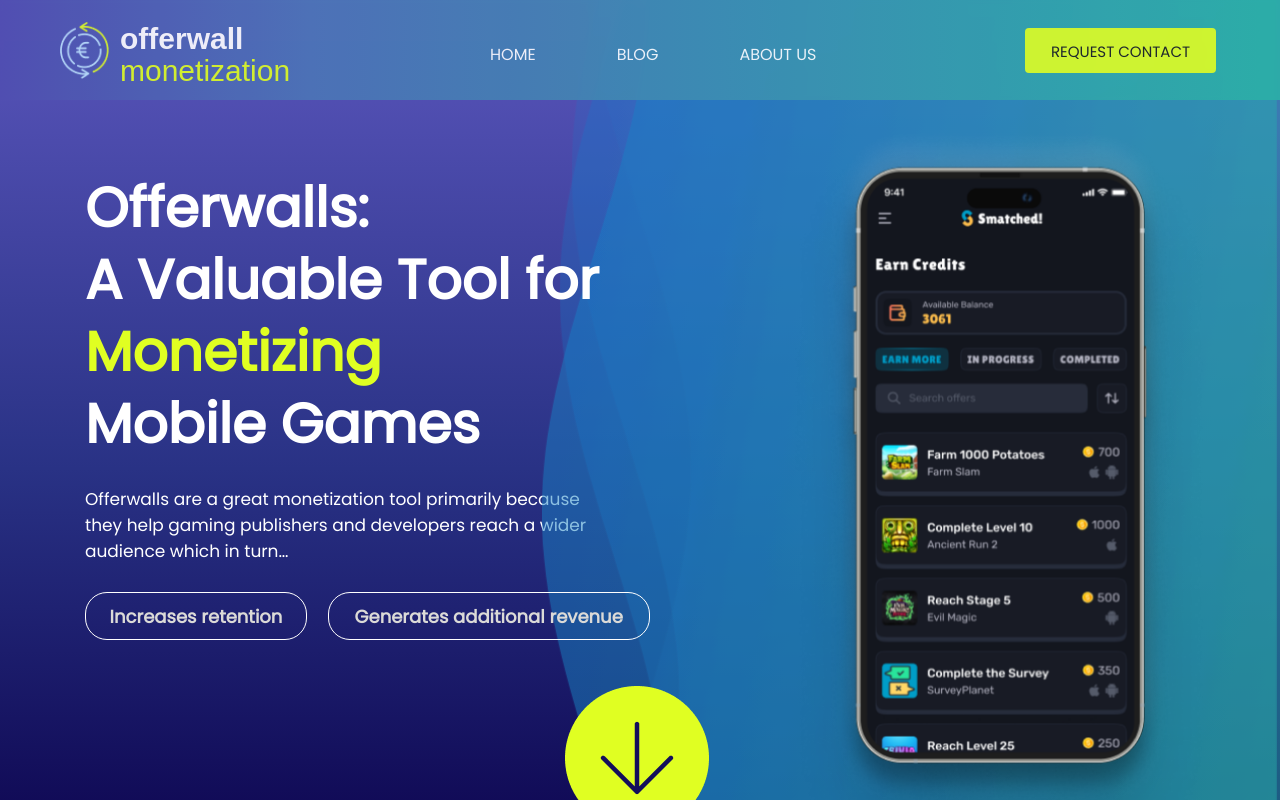
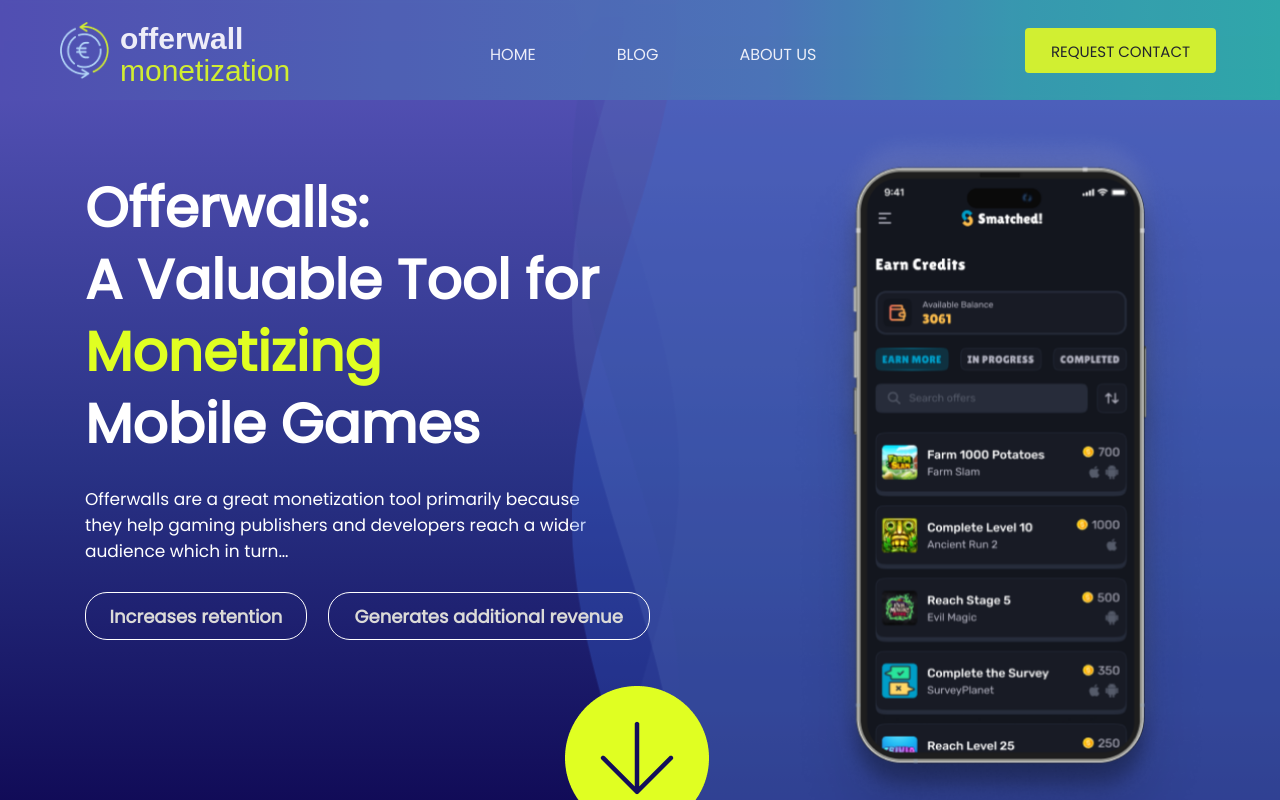
Before and after one commit to davijaca/offerwallmonetization, a React (Create React App) app: page / in a window 1280 px wide. Built offline with nearby package versions, Linux system fonts and the light colour scheme.

Commit message:
Sizes changed to 1530px, changed background, fixed repeating section

```diff
--- a/src/components/Header/Header.module.css
+++ b/src/components/Header/Header.module.css
@@ -2,9 +2,9 @@
     background: linear-gradient(
         90deg,
         rgba(81, 79, 177, 1) 0%,
-        rgba(76, 117, 183, 1) 24.304988980293274%,
-        rgba(53, 159, 173, 1) 77.56538987159729%,
-        rgba(44, 175, 168, 1) 98.4375%
+        rgba(76, 117, 183, 1) 60%,
+        rgba(53, 159, 173, 1) 80%,
+        rgba(44, 175, 168, 1) 100%
       );
       opacity: 0.8999999761581421;
       width: 100%;
@@ -183,9 +183,9 @@
         background: linear-gradient(
                 90deg,
                 rgba(81, 79, 177, 1) 0%,
-                rgba(76, 117, 183, 1) 24.304988980293274%,
-                rgba(53, 159, 173, 1) 77.56538987159729%,
-                rgba(44, 175, 168, 1) 98.4375%
+                rgba(76, 117, 183, 1) 60%,
+                rgba(53, 159, 173, 1) 80%,
+                rgba(44, 175, 168, 1) 100%
         );
         opacity: 0.8999999761581421;
         width: 100%;
--- a/src/pages/Home/Home.jsx
+++ b/src/pages/Home/Home.jsx
@@ -20,21 +20,18 @@
 
                                 <div className={styles.gradientContainerRight}></div>
                                 <div className={styles.gradientContainerLeft}>
-                                <svg className={styles.waves} xmlns="http://www.w3.org/2000/svg" xmlnsXlink="http://www.w3.org/1999/xlink" viewBox="0 30 150 50" preserveAspectRatio="xMidYMid meet" shapeRendering="auto">
-                                    <defs>
-                                        <path id="gentle-wave" d="M-160 44c30 0 58-18 88-18s 58 18 88 18 58-18 88-18 58 18 88 18 v105h-352z"/>
-                                        <linearGradient id="paint0_linear_913_624" x1="364.5" y1="-176.5" x2="235.107" y2="691.672" gradientUnits="userSpaceOnUse">
-                                        <stop offset="0.145833" stopColor="#0549E3"/>
-                                        <stop offset="0.447917" stopColor="#28B4A7"/>
-                                        </linearGradient>
-                                    </defs>
-                                    <g className={styles.parallax}>
-                                        <use xlinkHref="#gentle-wave" x="48" y="0" fill="url(#paint0_linear_913_624)" opacity={0.5} />
-                                        <use xlinkHref="#gentle-wave" x="48" y="3" fill="url(#paint0_linear_913_624)" opacity={0.3} />
-                                        <use xlinkHref="#gentle-wave" x="48" y="5" fill="url(#paint0_linear_913_624)" opacity={0.2}/>
-                                        <use xlinkHref="#gentle-wave" x="48" y="7" fill="url(#paint0_linear_913_624)" opacity={0.1} />
-                                    </g>
-                                </svg>
+                                <svg class={styles.waves} xmlns="http://www.w3.org/2000/svg" xmlnsXlink="http://www.w3.org/1999/xlink" viewBox="0 30 150 50" preserveAspectRatio="true" shape-rendering="auto">
+                                <defs>
+                                    <path id="gentle-wave" d="M-160 44c30 0 58-18 88-18s 58 18 88 18 58-18 88-18 58 18 88 18 v105h-352z" />
+
+                                </defs>
+                                <g class={styles.parallax}>
+                                    <use xlinkHref="#gentle-wave" x="48" y="5" fill="rgba(58, 108, 222, 0.3)" />
+                                    <use xlinkHref="#gentle-wave" x="48" y="5" fill="rgba(100, 131, 201, 0.2)" />
+                                    <use xlinkHref="#gentle-wave" x="48" y="5" fill="rgba(46, 67, 141, 0.1)" />
+                                    <use xlinkHref="#gentle-wave" x="48" y="5" fill="rgba(77, 113, 184, 0.1)" />
+                                </g>
+                            </svg>
                                 </div>
 
                                 {/* <div className={styles.gradientContainerRight}></div>
--- a/src/pages/Home/Home.module.css
+++ b/src/pages/Home/Home.module.css
@@ -3,7 +3,7 @@
 .home,
 .home * {
   box-sizing: border-box;
-  overflow-x: hidden;
+
 }
 
 .homeContainer {
@@ -37,7 +37,7 @@
   z-index: 1;
   float: right;
   margin-right: 155px;
-  margin-top: -288px;
+  margin-top: -285px;
   min-height: 1300px;
 }
 
@@ -72,7 +72,7 @@
 
 .gradientContainer{
     width: 100%;
-    max-width: 1550px;
+    max-width: 1530px;
     position: absolute;
 }
 
@@ -285,7 +285,7 @@
     width: 100%;
     height: 310px;
     display: flex;
-    max-width: 1550px;
+    max-width: 1530px;
     margin: auto;
     z-index: 10;
     position: relative;
@@ -294,7 +294,7 @@
 .innerBelowFirst1 {
     width: 50%;
     height: inherit;
-    background: #5B56BD;
+    background: #1F1F1F;
     display: flex;
     align-items:  center;
 }
@@ -353,7 +353,7 @@
     display: flex;
     align-items:  center;
     justify-content: flex-end;
-    background: #5B56BD;
+    background: #1F1F1F;
     border-right: 2px solid #212121;
     border-left: 1px solid #212121;
 }
@@ -393,7 +393,7 @@
     height: 45px;
     color: var(--White, #FFF);
     text-align: center;
-    background: #5B56BD;
+    background: #1F1F1F;
     font-family: Poppins;
     font-size: 15px;
     font-style: normal;
@@ -534,7 +534,7 @@
 .imageThirdHomeContainer {
     height: 980px;
     width: 100vw;
-    max-width: 1550px;
+    max-width: 1530px;
     background-repeat: no-repeat;
     background-size: cover;
 }
@@ -801,7 +801,7 @@
 
 .fifthHomeBackground {
     width: 100vw;
-    max-width: 1550px;
+    max-width: 1530px;
     height: 968px;
     display: flex;
     justify-content: flex-end;
@@ -1029,6 +1029,10 @@
 .seventhHomeContainer {
     width: 100%;
     z-index: 1;
+}
+
+.mobileSeventhHomeContainer{
+    display: none;
 }
 
 .innerSeventhHomeContainer {
```
Also changed, not shown: Vector (2).svg (deleted), Vector (3).svg (deleted).
